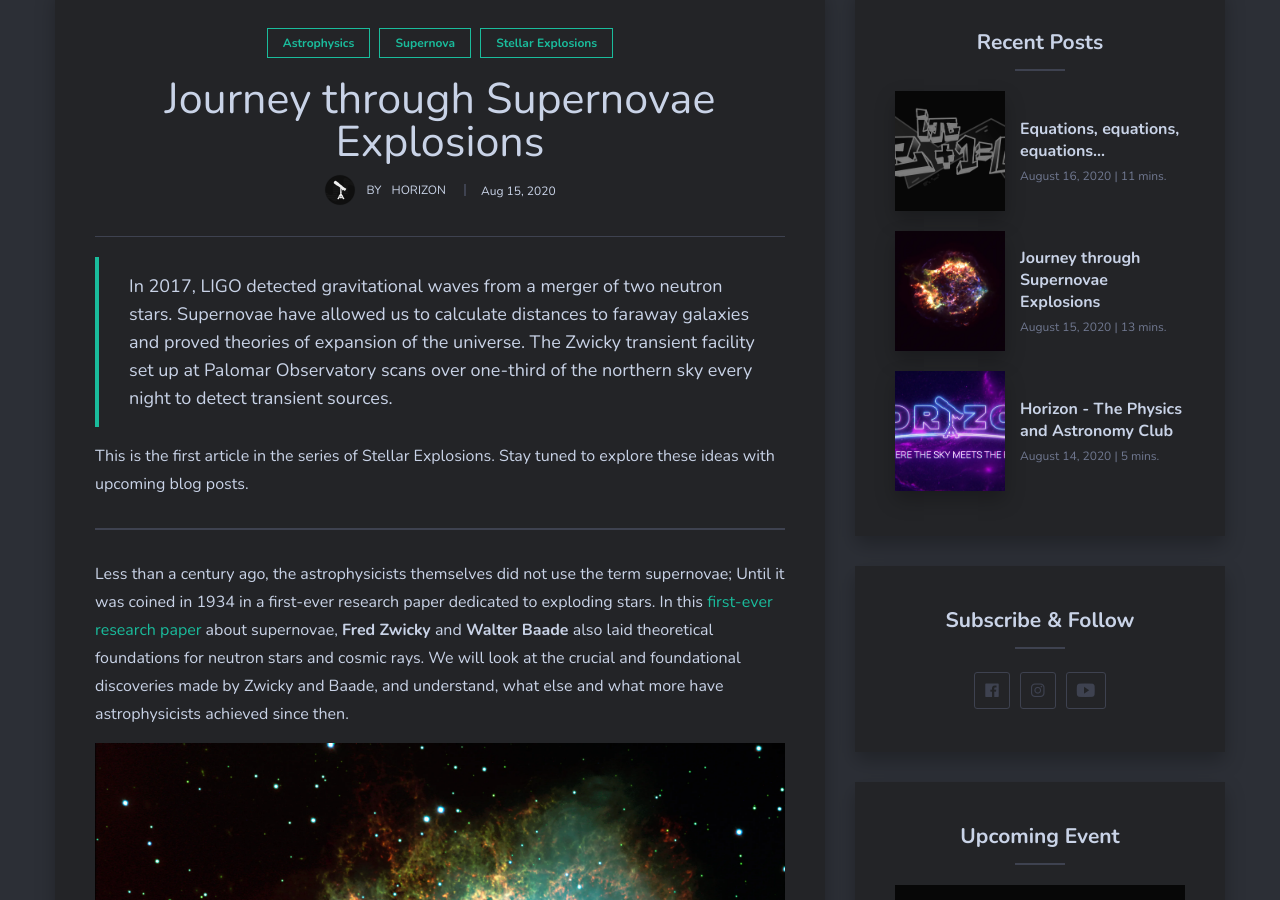
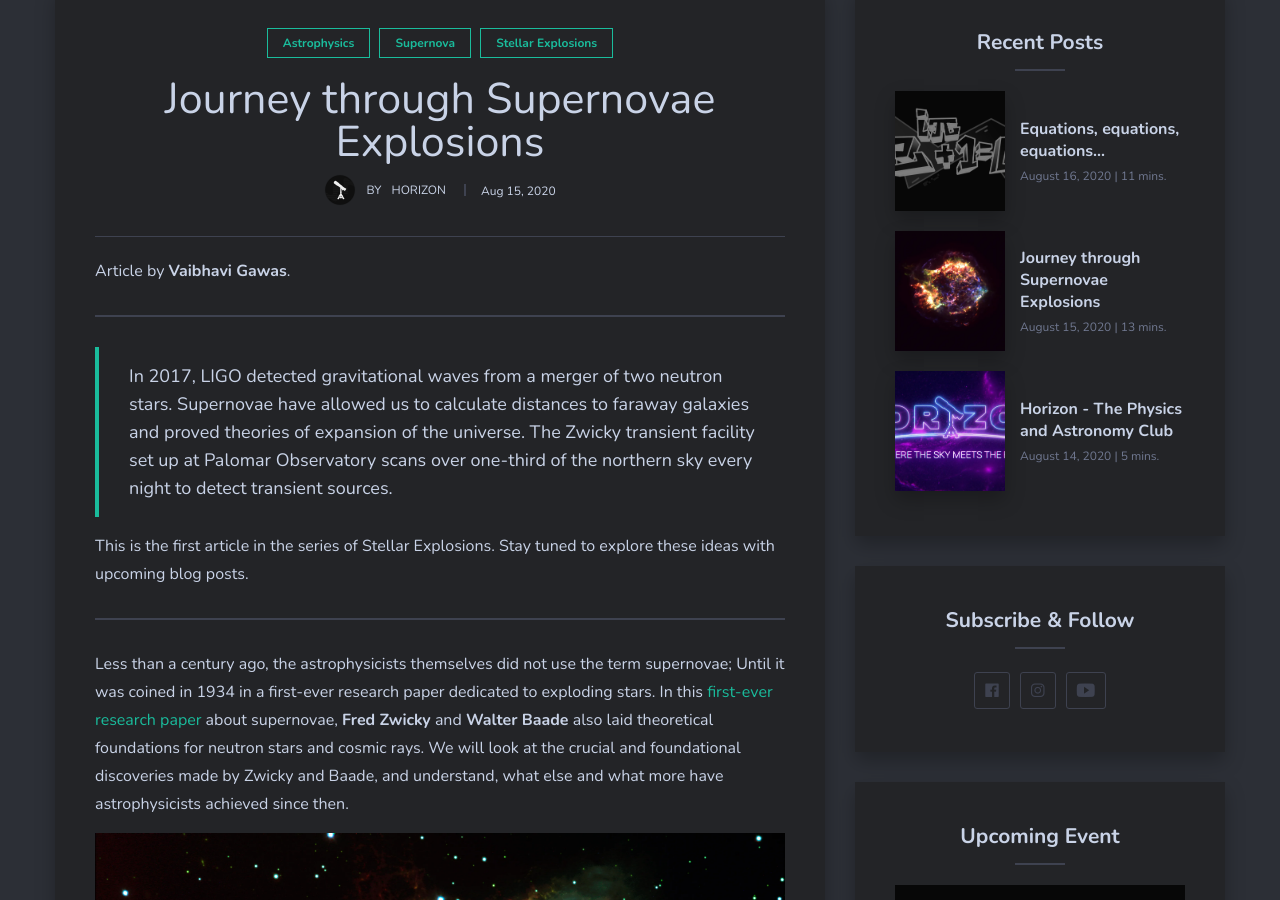
Before and after one commit to HorizonIITM/HorizonIITM.github.io, a Jekyll site: the page built from _posts/2020-08-15-supernova1.md, in a window 1280 px wide and 900 px high, scrolled down 737 px. Built offline with Jekyll 4.4.1, drawn with Linux system fonts in a browser that asks for light colours; nearby versions of some CDN libraries; formulas are drawn with MathJax 3; comment, search, counter and statistics services are not loaded.

Commit message:
Added author

```diff
--- a/_posts/2020-08-15-supernova1.md
+++ b/_posts/2020-08-15-supernova1.md
@@ -4,9 +4,10 @@ title: Journey through Supernovae Explosions
 date: 2020-08-15 08:00:00 +0000
 image: 2-0.webp
 tags: [Astrophysics, Supernova, Stellar Explosions]
-description: From the first paper on supernovae to current day studies - the first one of a series of articles on Stellar Explosions.
+description: From the first paper on supernovae to current day studies - the first one of a series of articles on Stellar Explosions, by Vaibhavi Gawas
 ---
-
+Article by **Vaibhavi Gawas**.
+<hr>
 > In 2017, LIGO detected gravitational waves from a merger of two neutron stars. Supernovae have allowed us to calculate distances to faraway galaxies and proved theories of expansion of the universe. The Zwicky transient facility set up at Palomar Observatory scans over one-third of the northern sky every night to detect transient sources.
 
 This is the first article in the series of Stellar Explosions. Stay tuned to explore these ideas with upcoming blog posts.
```
